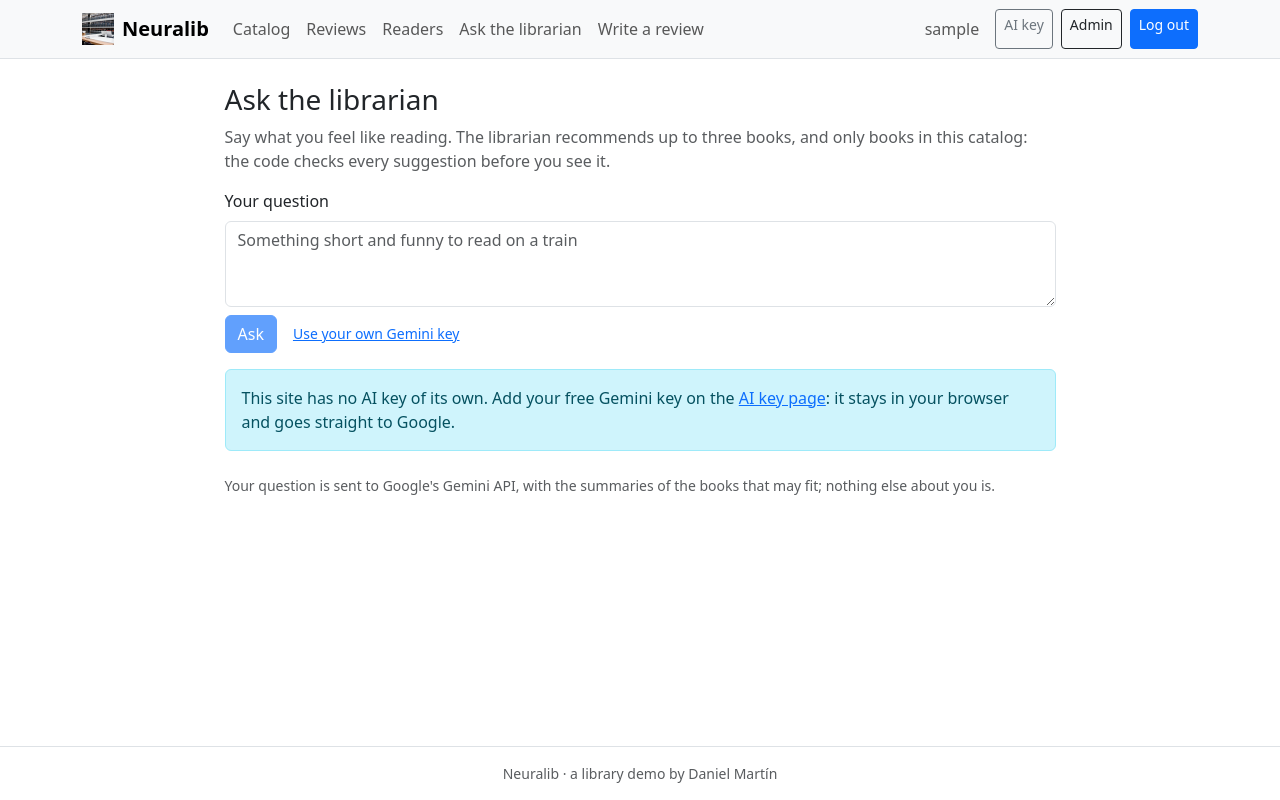
After one commit to epifaneia/neuralib, a Django app: page /librarian/ in a window 1280 px wide. The commit adds this page. Run offline with Django 3.2, Linux system fonts and the light colour scheme; the visitor is signed in with stand-in values (Sample User, id 1); parts of the project's set-up code (start-up, migrations or seed data) failed here and were passed over.

Commit message:
The librarian: up to three books, only from the catalog, checked in code
- Ask the librarian (logged-in readers): the 12 books closest in meaning
  are listed to gemini-3.5-flash-lite with an answer schema whose book
  ids are an enum of that list. Code then keeps only picks that are in
  the list, come with a reason, are not repeated and are at most three;
  the page says how many were dropped.
- Two keys, one check. With GEMINI_API_KEY set the server calls Gemini,
  within daily caps per reader and overall. Without it each reader adds
  their own key on the AI key page: it is kept by their browser only
  (forgotten with the tab unless they choose otherwise), the browser
  calls Google directly, and the server supplies the closed list and
  checks the raw answer, with a one-use token tied to the reader.
- Every answer is logged without the reader: question, picks, drops,
  model and which key paid. Read-only in the admin.
- Gemini's HTTP call moves to library/gemini.py, shared by embeddings
  and the librarian; reasons are asked for with proper accents.
- Titles: repeated colons from Gutenberg's data are collapsed.
- 72 tests (closed list, invented ids, empty reasons, repeats, more than
  three, non-JSON answers, caps, provider errors, token reuse and
  another reader's token); 94% coverage.

Co-Authored-By: Claude Opus 5.5 <noreply@anthropic.com>

```diff
--- a/django_library/settings.py
+++ b/django_library/settings.py
@@ -89,6 +89,11 @@ EMBEDDING_MODEL = "gemini-embedding-001"
 # Each search spends one call of the free quota; these caps keep the demo inside it.
 SEMANTIC_SEARCHES_PER_VISITOR_PER_DAY = int(os.environ.get("SEMANTIC_SEARCHES_PER_VISITOR_PER_DAY", "30"))
 SEMANTIC_SEARCHES_PER_DAY = int(os.environ.get("SEMANTIC_SEARCHES_PER_DAY", "500"))
+# The librarian. With GEMINI_API_KEY set it answers with the site's key, within these caps;
+# without it, each reader brings their own key, which stays in their browser.
+LIBRARIAN_MODEL = "gemini-3.5-flash-lite"
+LIBRARIAN_QUESTIONS_PER_READER_PER_DAY = int(os.environ.get("LIBRARIAN_QUESTIONS_PER_READER_PER_DAY", "10"))
+LIBRARIAN_QUESTIONS_PER_DAY = int(os.environ.get("LIBRARIAN_QUESTIONS_PER_DAY", "200"))
 
 AUTH_PASSWORD_VALIDATORS = [
     {"NAME": "django.contrib.auth.password_validation.UserAttributeSimilarityValidator"},
--- a/django_library/urls.py
+++ b/django_library/urls.py
@@ -12,4 +12,8 @@ urlpatterns = [
     path("users/", views.users, name="users"),
     path("add_review/", views.add_review, name="add_review"),
     path("books/<int:book_id>/review/", views.review_book, name="review_book"),
+    path("librarian/", views.ask_librarian, name="librarian"),
+    path("librarian/candidates/", views.librarian_candidates, name="librarian_candidates"),
+    path("librarian/answer/", views.librarian_answer, name="librarian_answer"),
+    path("accounts/ai-key/", views.ai_key, name="ai_key"),
 ]
--- a/library/gutenberg.py
+++ b/library/gutenberg.py
@@ -39,7 +39,8 @@ def book_fields(item):
     formats = item.get("formats", {})
     title = re.sub(r"\s+", " ", item["title"]).strip()
     # Some titles keep library catalog subfield codes: "Boston : $b a novel" -> "Boston: a novel".
-    title = re.sub(r"\s*:?\s*\$[a-z]\s+", ": ", title)
+    title = re.sub(r"(\s*:)*\s*\$[a-z]\s+", ": ", title)
+    title = re.sub(r"\s*:{2,}", ":", title)
     return {
         "title": title[:200],
         "description": summary.replace(GENERATED_NOTE, "").strip(),
--- a/library/management/commands/embed_books.py
+++ b/library/management/commands/embed_books.py
@@ -1,6 +1,7 @@
 from django.core.management.base import BaseCommand, CommandError
 
-from library.embeddings import BATCH, EmbeddingError, QuotaExceeded, book_text, embed, text_hash
+from library.embeddings import BATCH, book_text, embed, text_hash
+from library.gemini import GeminiError, QuotaExceeded
 from library.models import Book
 
 
@@ -27,7 +28,7 @@ class Command(BaseCommand):
                 vectors = embed([text for _, text in chunk], "RETRIEVAL_DOCUMENT")
             except QuotaExceeded as error:
                 raise CommandError(f"{done} book(s) embedded before the quota ran out; run this again later.") from error
-            except EmbeddingError as error:
+            except GeminiError as error:
                 raise CommandError(str(error)) from error
             for (book, text), vector in zip(chunk, vectors):
                 book.embedding, book.embedding_hash = vector, text_hash(text)
--- /dev/null
+++ b/library/static/library/librarian.js
@@ -0,0 +1,121 @@
+// The reader's own Gemini key: kept by this browser only, sent straight to Google, never to Neuralib.
+(function () {
+  "use strict";
+  var STORE_KEY = "neuralib-gemini-key";
+  var GEMINI = "https://generativelanguage.googleapis.com/v1beta/models/";
+
+  function storedKey() {
+    try { return sessionStorage.getItem(STORE_KEY) || localStorage.getItem(STORE_KEY) || ""; } catch (e) { return ""; }
+  }
+
+  // ---- The AI key page ----
+  var keyForm = document.getElementById("ai-key-form");
+  if (keyForm) {
+    var input = document.getElementById("gemini-key");
+    var remember = document.getElementById("remember-key");
+    var keyStatus = document.getElementById("ai-key-status");
+    var showStatus = function () {
+      var where = "";
+      try { where = localStorage.getItem(STORE_KEY) ? "on this device" : (sessionStorage.getItem(STORE_KEY) ? "until you close this tab" : ""); } catch (e) {}
+      keyStatus.textContent = where ? "A key is saved " + where + "." : "No key saved in this browser.";
+    };
+    keyForm.addEventListener("submit", function (event) {
+      event.preventDefault();
+      var value = input.value.trim();
+      if (!value) { return; }
+      try {
+        localStorage.removeItem(STORE_KEY);
+        sessionStorage.removeItem(STORE_KEY);
+        (remember.checked ? localStorage : sessionStorage).setItem(STORE_KEY, value);
+      } catch (e) {
+        keyStatus.textContent = "This browser does not let the page store the key.";
+        return;
+      }
+      input.value = "";
+      showStatus();
+    });
+    document.getElementById("forget-key").addEventListener("click", function () {
+      try { localStorage.removeItem(STORE_KEY); sessionStorage.removeItem(STORE_KEY); } catch (e) {}
+      showStatus();
+    });
+    showStatus();
+  }
+
+  // ---- The librarian page ----
+  var form = document.getElementById("librarian-form");
+  if (!form) { return; }
+  var key = storedKey();
+  var statusLine = document.getElementById("librarian-status");
+  var results = document.getElementById("librarian-results");
+
+  if (!key) {
+    if (form.dataset.siteKey !== "true") {
+      document.getElementById("no-key").hidden = false;
+      form.querySelector("button[type=submit]").disabled = true;
+    }
+    return;  // With the site's key the form posts normally.
+  }
+  document.getElementById("key-status").textContent = "Answers with your own Gemini key, from this browser.";
+
+  function gemini(model, method, body) {
+    return fetch(GEMINI + model + ":" + method, {
+      method: "POST",
+      headers: { "Content-Type": "application/json", "x-goog-api-key": key },
+      body: JSON.stringify(body)
+    }).then(function (response) {
+      if (response.status === 429) { throw new Error("Your Gemini quota is used up for now. Try again later."); }
+      if (!response.ok) { throw new Error("Gemini answered HTTP " + response.status + ". Check your key on the AI key page."); }
+      return response.json();
+    });
+  }
+
+  function neuralib(url, data) {
+    return fetch(url, {
+      method: "POST",
+      credentials: "same-origin",
+      headers: { "Content-Type": "application/json", "X-CSRFToken": form.querySelector("[name=csrfmiddlewaretoken]").value },
+      body: JSON.stringify(data)
+    }).then(function (response) {
+      return response.json().then(function (json) {
+        if (!response.ok) { throw new Error(json.error || "Neuralib could not check the answer."); }
+        return json;
+      });
+    });
+  }
+
+  form.addEventListener("submit", function (event) {
+    event.preventDefault();
+    var question = form.querySelector("[name=question]").value.trim();
+    if (!question) { return; }
+    var button = form.querySelector("button[type=submit]");
+    button.disabled = true;
+    results.textContent = "";
+    statusLine.textContent = "Looking through the catalog…";
+    var embeddingModel = form.dataset.embeddingModel;
+    // 1. The question's vector, from Google with the reader's key.
+    gemini(embeddingModel, "embedContent", {
+      model: "models/" + embeddingModel,
+      content: { parts: [{ text: question }] },
+      taskType: "RETRIEVAL_QUERY",
+      outputDimensionality: Number(form.dataset.dimensions)
+    }).then(function (answer) {
+      // 2. Neuralib finds the closest books and writes the request, with the closed list.
+      return neuralib(form.dataset.candidatesUrl, { question: question, vector: answer.embedding.values });
+    }).then(function (pending) {
+      statusLine.textContent = "Asking the librarian…";
+      // 3. The model picks, from Google with the reader's key.
+      return gemini(pending.model, "generateContent", pending.body).then(function (answer) {
+        var parts = (((answer.candidates || [])[0] || {}).content || {}).parts || [];
+        // 4. Neuralib checks the picks against the same list and returns what passed.
+        return neuralib(form.dataset.answerUrl, { token: pending.token, text: (parts[0] || {}).text || "" });
+      });
+    }).then(function (checked) {
+      statusLine.textContent = "";
+      results.innerHTML = checked.html;  // Rendered by Django's templates, escaped there.
+    }).catch(function (error) {
+      statusLine.textContent = error.message;
+    }).then(function () {
+      button.disabled = false;
+    });
+  });
+})();
--- a/library/templates/library/base.html
+++ b/library/templates/library/base.html
@@ -22,12 +22,14 @@
                     <li class="nav-item"><a class="nav-link" href="{% url 'reviews' %}">Reviews</a></li>
                     <li class="nav-item"><a class="nav-link" href="{% url 'users' %}">Readers</a></li>
                     {% if user.is_authenticated %}
+                        <li class="nav-item"><a class="nav-link" href="{% url 'librarian' %}">Ask the librarian</a></li>
                         <li class="nav-item"><a class="nav-link" href="{% url 'add_review' %}">Write a review</a></li>
                     {% endif %}
                 </ul>
                 <div class="d-flex gap-2">
                     {% if user.is_authenticated %}
                         <span class="navbar-text me-2">{{ user.username }}</span>
+                        <a href="{% url 'ai_key' %}" class="btn btn-outline-secondary btn-sm">AI key</a>
                         {% if user.is_staff %}<a href="{% url 'admin:index' %}" class="btn btn-outline-dark btn-sm">Admin</a>{% endif %}
                         <a href="{% url 'account_logout' %}" class="btn btn-primary btn-sm">Log out</a>
                     {% else %}
--- /dev/null
+++ b/library/templates/library/librarian.html
@@ -0,0 +1,41 @@
+{% extends "library/base.html" %}
+{% load static %}
+{% block head_title %}Ask the librarian · Neuralib{% endblock head_title %}
+{% block content %}
+<div class="row justify-content-center">
+    <div class="col-lg-9">
+        <h1 class="h3">Ask the librarian</h1>
+        <p class="text-muted">Say what you feel like reading. The librarian recommends up to three books, and only books in this catalog: the code checks every suggestion before you see it.</p>
+
+        <form method="post" id="librarian-form" class="mb-3"
+              data-site-key="{{ site_key|yesno:'true,false' }}"
+              data-embedding-model="{{ embedding_model }}" data-dimensions="{{ dimensions }}"
+              data-candidates-url="{% url 'librarian_candidates' %}" data-answer-url="{% url 'librarian_answer' %}">
+            {% csrf_token %}
+            <label class="form-label" for="question">Your question</label>
+            <textarea class="form-control mb-2" id="question" name="question" rows="3" maxlength="{{ question_max }}" required
+                      placeholder="Something short and funny to read on a train">{{ question }}</textarea>
+            <div class="d-flex flex-wrap align-items-center gap-3">
+                <button type="submit" class="btn btn-primary">Ask</button>
+                <span class="small text-muted" id="key-status">
+                    {% if site_key %}Answers with this site's key, a few questions a day.{% endif %}
+                    <a href="{% url 'ai_key' %}">Use your own Gemini key</a>
+                </span>
+            </div>
+        </form>
+
+        <div id="no-key" class="alert alert-info" hidden>
+            This site has no AI key of its own. Add your free Gemini key on the <a href="{% url 'ai_key' %}">AI key page</a>:
+            it stays in your browser and goes straight to Google.
+        </div>
+        <div id="librarian-status" class="text-muted small mb-2" role="status"></div>
+        <div id="librarian-results">
+            {% if picks is not None %}{% include "library/librarian_picks.html" %}{% endif %}
+        </div>
+        <p class="small text-muted mt-4">Your question is sent to Google's Gemini API, with the summaries of the books that may fit; nothing else about you is.</p>
+    </div>
+</div>
+{% endblock content %}
+{% block extra_body %}
+<script src="{% static 'library/librarian.js' %}"></script>
+{% endblock extra_body %}
--- a/library/views.py
+++ b/library/views.py
@@ -1,14 +1,24 @@
+import json
+import secrets
+
+from django.conf import settings
 from django.contrib import messages
 from django.contrib.auth import get_user_model
 from django.contrib.auth.decorators import login_required
+from django.core.cache import cache
 from django.core.paginator import Paginator
 from django.db.models import Count
+from django.http import HttpResponseBadRequest, JsonResponse
 from django.shortcuts import get_object_or_404, redirect, render
+from django.template.loader import render_to_string
+from django.views.decorators.http import require_POST
 
-from .embeddings import EmbeddingError
+from . import librarian
+from .embeddings import DIMENSIONS, cached_query_vector, query_vector
 from .forms import ReviewForm, ReviewSearchForm, SearchForm, UserSearchForm
-from .models import Book, Review
-from .search import SearchLimitReached, semantic_search
+from .gemini import GeminiError, call, generated_text
+from .models import Book, LibrarianAnswer, Review
+from .search import SearchLimitReached, semantic_search, spend_one
 
 PAGE_SIZE = 5
 
@@ -53,7 +63,7 @@ def _book_context(request):
             except SearchLimitReached:
                 messages.info(request, "Today's AI searches are used up, so these results match the title only.")
                 books = books.filter(title__icontains=query)
-            except EmbeddingError:
+            except GeminiError:
                 messages.warning(request, "AI search is not available right now, so these results match the title only.")
                 books = books.filter(title__icontains=query)
         else:
@@ -107,3 +117,87 @@ def review_book(request, book_id):
         messages.success(request, "Review updated." if existing else "Review published.")
         return redirect("reviews")
     return render(request, "library/review_book.html", {"form": form, "book": book, "editing": existing is not None})
+
+
+# The librarian. With the site's key the page posts its form here and the server calls Gemini.
+# With a reader's own key the page's script calls Gemini from the browser, so the key never
+# reaches this server, and uses the two JSON views below for the closed list and the check.
+
+def _log(question, picks, dropped, key):
+    LibrarianAnswer.objects.create(question=question, picks=[b.pk for b, _ in picks], dropped=dropped,
+                                   model=settings.LIBRARIAN_MODEL, key=key)
+
+
+@login_required
+def ask_librarian(request):
+    context = {"site_key": bool(settings.GEMINI_API_KEY), "question": "", "picks": None, "dropped": 0,
+               "embedding_model": settings.EMBEDDING_MODEL, "dimensions": DIMENSIONS,
+               "question_max": librarian.QUESTION_MAX}
+    if request.method == "POST":
+        if not settings.GEMINI_API_KEY:
+            return HttpResponseBadRequest("This site has no key of its own: add yours on the AI key page.")
+        question = request.POST.get("question", "").strip()[:librarian.QUESTION_MAX]
+        context["question"] = question
+        if question and not spend_one(request, "librarian", settings.LIBRARIAN_QUESTIONS_PER_READER_PER_DAY,
+                                      settings.LIBRARIAN_QUESTIONS_PER_DAY):
+            messages.info(request, "Today's questions to the librarian are used up. You can use your own key from the AI key page.")
+        elif question:
+            try:
+                books = librarian.candidates(cached_query_vector(question) or query_vector(question))
+                answer = call(settings.LIBRARIAN_MODEL, "generateContent", librarian.request_body(question, books))
+                picks, dropped = librarian.check_picks(generated_text(answer), books)
+            except GeminiError:
+                messages.warning(request, "The librarian cannot answer right now. Try again in a while.")
+            else:
+                _log(question, picks, dropped, "site")
+                context.update(picks=picks, dropped=dropped)
+    return render(request, "library/librarian.html", context)
+
+
+def _json_body(request):
+    try:
+        data = json.loads(request.body)
+    except ValueError:
+        return {}
+    return data if isinstance(data, dict) else {}
+
+
+@login_required
+@require_POST
+def librarian_candidates(request):
+    """Reader's own key, step 1: the question's vector in, the closed list and the request to send to Gemini out."""
+    data = _json_body(request)
+    question = str(data.get("question", "")).strip()[:librarian.QUESTION_MAX]
+    vector = data.get("vector")
+    if not question or not isinstance(vector, list) or len(vector) != DIMENSIONS             or not all(isinstance(x, (int, float)) for x in vector):
+        return JsonResponse({"error": "A question and its vector are needed."}, status=400)
+    books = librarian.candidates(vector)
+    token = secrets.token_urlsafe(16)
+    cache.set(f"librarian:{token}", {"question": question, "ids": [b.pk for b in books], "user": request.user.pk}, 600)
+    return JsonResponse({"token": token, "model": settings.LIBRARIAN_MODEL,
+                         "body": librarian.request_body(question, books)})
+
+
+@login_required
+@require_POST
+def librarian_answer(request):
+    """Reader's own key, step 2: the model's raw answer in, checked against that same list, the page fragment out."""
+    data = _json_body(request)
+    key = f"librarian:{data.get('token', '')}"
+    pending = cache.get(key)
+    if not pending or pending["user"] != request.user.pk:
+        return JsonResponse({"error": "This question expired. Ask it again."}, status=400)
+    cache.delete(key)
+    found = Book.objects.in_bulk(pending["ids"])
+    books = [found[pk] for pk in pending["ids"] if pk in found]
+    picks, dropped = librarian.check_picks(str(data.get("text", "")), books)
+    _log(pending["question"], picks, dropped, "reader")
+    html = render_to_string("library/librarian_picks.html",
+                            {"picks": picks, "dropped": dropped, "question": pending["question"]}, request)
+    return JsonResponse({"html": html})
+
+
+@login_required
+def ai_key(request):
+    """Where a reader keeps their own Gemini key. It is stored by their browser only; this view just shows the page."""
+    return render(request, "library/ai_key.html")
```
Also changed, not shown: library/admin.py (+16 -1 lines), library/embeddings.py (+5 -38 lines), library/gemini.py (added, +48 -0 lines), library/librarian.py (added, +92 -0 lines), library/models.py (+17 -0 lines), library/search.py (+8 -7 lines), library/templates/library/ai_key.html (added, +34 -0 lines), library/templates/library/librarian_picks.html (added, +21 -0 lines), library/tests/test_embeddings.py (+4 -3 lines), library/tests/test_gutenberg.py (+2 -0 lines), library/tests/test_librarian.py (added, +166 -0 lines), library/migrations/0004_librarian_log.py (added).
